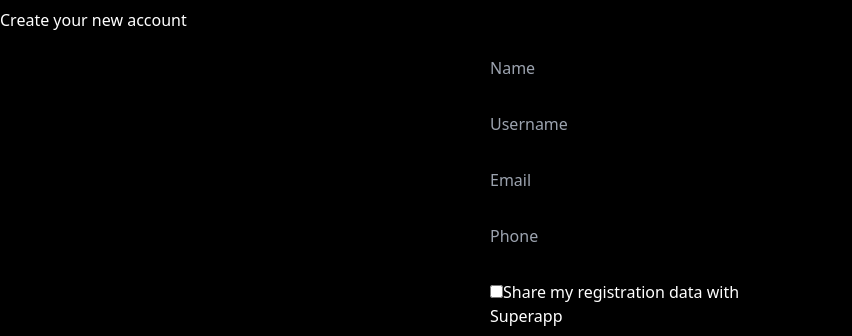
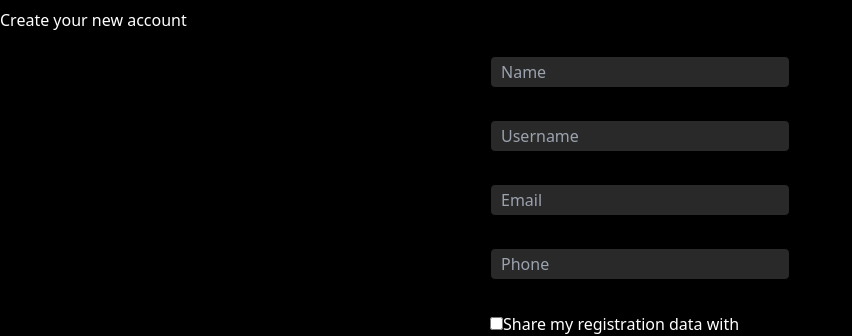
Before and after one commit to ishar19/jan29-react-capstone, a React (Vite) app: page / in a window 1280 px wide. Shown: the part 457-793 px from the top of the page, without its empty margins (0-852 px from the left). Built offline with nearby package versions, Linux system fonts and the light colour scheme; a web font is replaced by a local one.

Commit message:
Ui Updated

```diff
--- a/src/components/Home/Form.jsx
+++ b/src/components/Home/Form.jsx
@@ -90,7 +90,7 @@ export default function Form() {
             type="text"
             placeholder="Name"
             value={data.name}
-            className="bg-[#292929] text-[#7C7C7C] rounded p-1 px-10"
+            className={`input ${error.name && "input-error"}`}
             onChange={(e) => setData({ ...data, name: e.target.value })}
           />
           <span style={{ color: "red" }}>{error.name}</span>
@@ -100,7 +100,7 @@ export default function Form() {
             id=""
             placeholder="Username"
             value={data.username}
-            className="bg-[#292929] text-[#7C7C7C] rounded p-1 px-10"
+            className={`input ${error.name && "input-error"}`}
             onChange={(e) => setData({ ...data, username: e.target.value })}
           />
           <span style={{ color: "red" }}>{error.username}</span>
@@ -110,7 +110,7 @@ export default function Form() {
             id=""
             placeholder="Email"
             value={data.email}
-            className="bg-[#292929] text-[#7C7C7C] rounded p-1 px-10"
+            className={`input ${error.name && "input-error"}`}
             onChange={(e) => setData({ ...data, email: e.target.value })}
           />
           <span style={{ color: "red" }}>{error.email}</span>
@@ -120,7 +120,7 @@ export default function Form() {
             id=""
             placeholder="Phone"
             value={data.phone}
-            className="bg-[#292929] text-[#7C7C7C] rounded p-1 px-10"
+            className={`input ${error.name && "input-error"}`}
             onChange={(e) => setData({ ...data, phone: e.target.value })}
           />
           <span style={{ color: "red" }}>{error.phone}</span>
--- a/src/index.css
+++ b/src/index.css
@@ -23,7 +23,7 @@
   color: #7c7c7c;
   border: 1px solid black;
   border-radius: 5px;
-  padding: 1px;
+  padding: 3px;
   padding-left: 10px;
 }
 
```
